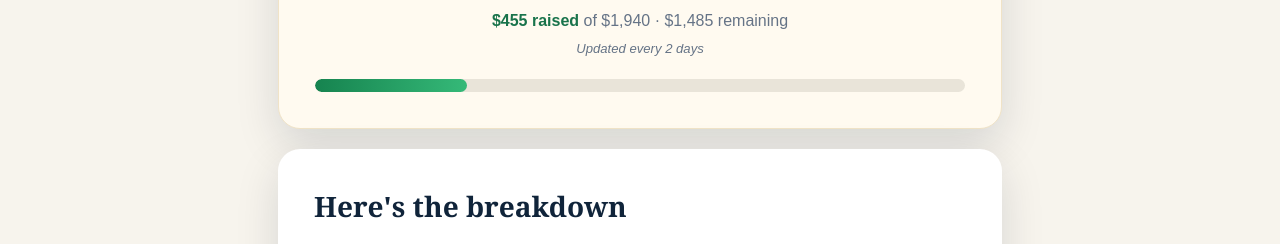
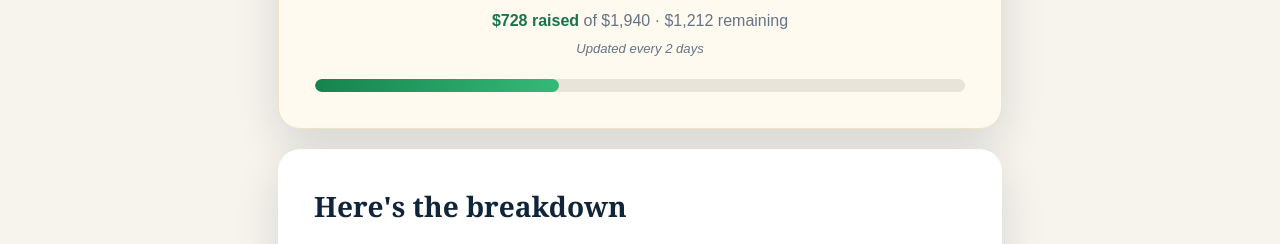
Before and after one commit to kingstonmivtzoim/chanukah, a plain HTML site: page index.html in a window 1280 px wide. Shown: the part 528-772 px from the top of the page. Drawn offline with Linux system fonts and the light colour scheme.

Commit message:
Update index.html

```diff
--- a/index.html
+++ b/index.html
@@ -27,7 +27,7 @@ button,.button{appearance:none;border:0;border-radius:999px;padding:13px 19px;fo
 </style></head><body><main class="wrap">
 <header class="hero"><div style="text-align:right;color:#f4d98e;font-family:Georgia,serif;font-size:1.25rem;font-weight:700;letter-spacing:.04em;margin:0 2px 16px 0" dir="rtl">בס״ד</div>
 <div class="kicker">Kingston, PA Mivtzoim</div><h1>Share the Light<br>of Chanukah!</h1><p>Help us bring the joy, warmth, and light of Chanukah to more Jewish people.</p></header>
-<section class="card goal"><div class="label">Our fundraising goal</div><div class="amount">$1,940</div><p class="sub">Fundraising goal · Five nights</p><p class="sub" style="margin-top:12px"><strong style="color:#19734b">$455 raised</strong> of $1,940 · $1,485 remaining</p><p class="sub" style="font-size:.82rem;margin-top:5px;font-style:italic">Updated every 2 days</p><div class="progress" role="img" aria-label="Progress toward the goal: $455 raised of $1,940 (23.45%)"><span style="width:23.45%"></span></div></section>
+<section class="card goal"><div class="label">Our fundraising goal</div><div class="amount">$1,940</div><p class="sub">Fundraising goal · Five nights</p><p class="sub" style="margin-top:12px"><strong style="color:#19734b">$728 raised</strong> of $1,940 · $1,212 remaining</p><p class="sub" style="font-size:.82rem;margin-top:5px;font-style:italic">Updated every 2 days</p><div class="progress" role="img" aria-label="Progress toward the goal: $728 raised of $1,940 (37.53%)"><span style="width:37.53%"></span></div></section>
 <section class="card"><h2>Here's the breakdown</h2><div class="breakdown">
 <div class="item"><span class="name">🚐 Mitzvah Tank <small style="display:block;font-weight:400;color:#667">Quantity: 1</small></span><span class="amount">$675</span></div>
 <div class="item"><span class="name">🍩 Doughnuts <small style="display:block;font-weight:400;color:#667">Quantity: 480</small></span><span class="amount">$650</span></div>
```
